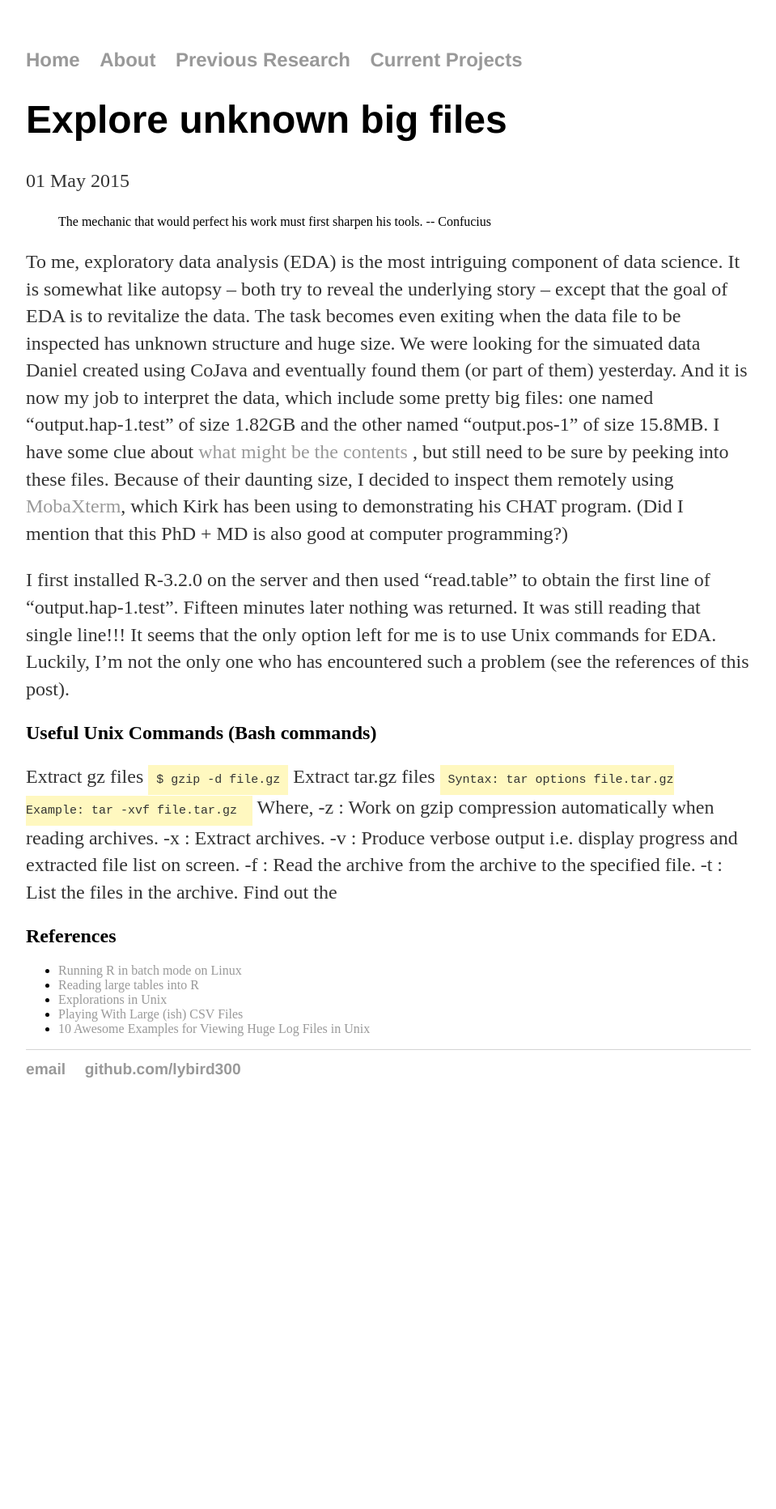
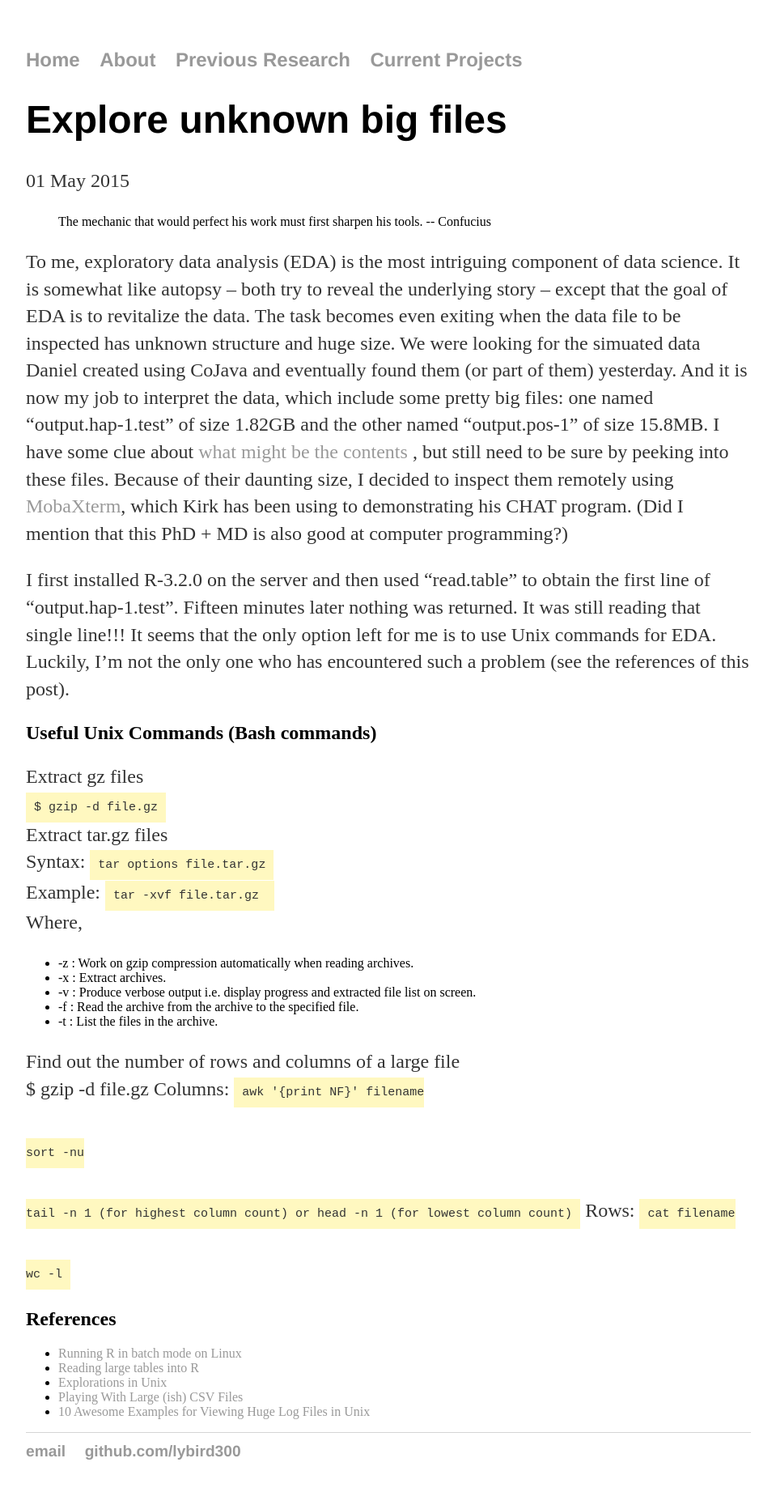
Before and after one commit to lybird300/lybird300.github.io, a Jekyll site: the page built from _posts/2015-05-01-inspect-big-data.md, in a window 1280 px wide. Shown: the whole page at 81% size, without its empty margins (160-1119 px from the left). Built offline with Jekyll 4.4.1, drawn with Linux system fonts in a browser that asks for light colours; before the commit the page ends 1392 px from its top, so only the background shows below that.

Commit message:
Update 2015-05-01-inspect-big-data.md

```diff
--- a/_posts/2015-05-01-inspect-big-data.md
+++ b/_posts/2015-05-01-inspect-big-data.md
@@ -9,17 +9,28 @@ To me, exploratory data analysis (EDA) is the most intriguing component of data
 I first installed R-3.2.0 on the server and then used "read.table" to obtain the first line of "output.hap-1.test". Fifteen minutes later nothing was returned. It was still reading that single line!!! It seems that the only option left for me is to use Unix commands for EDA. Luckily, I'm not the only one who has encountered such a problem (see the references of this post).
 
 <h2>Useful Unix Commands (Bash commands)</h2>
-Extract gz files
-<code>$ gzip -d file.gz</code>
-Extract tar.gz files
-<code>Syntax: tar options file.tar.gz<br/>Example: tar -xvf file.tar.gz </code>
+Extract gz files<br/>
+<code>$ gzip -d file.gz</code><br/>
+Extract tar.gz files<br/>
+Syntax: <code>tar options file.tar.gz</code><br/>
+Example: <code>tar -xvf file.tar.gz </code><br/>
 Where,
--z : Work on gzip compression automatically when reading archives.
--x : Extract archives.
--v : Produce verbose output i.e. display progress and extracted file list on screen.
--f : Read the archive from the archive to the specified file.
--t : List the files in the archive.
-Find out the
+<ul>
+<li>-z : Work on gzip compression automatically when reading archives.</li>
+<li>-x : Extract archives.</li>
+<li>-v : Produce verbose output i.e. display progress and extracted file list on screen.</li>
+<li>-f : Read the archive from the archive to the specified file.</li>
+<li>-t : List the files in the archive.</li>
+</ul>
+Find out the number of rows and columns of a large file<br/>
+$ gzip -d file.gz
+Columns:
+<code>awk '{print NF}' filename<br/>
+sort -nu<br/>
+tail -n 1 (for highest column count) or head -n 1 (for lowest column count)</code>
+Rows:
+<code>cat filename<br/>
+wc -l</code>
 
 <h2>References</h2>
 <ul>
```
